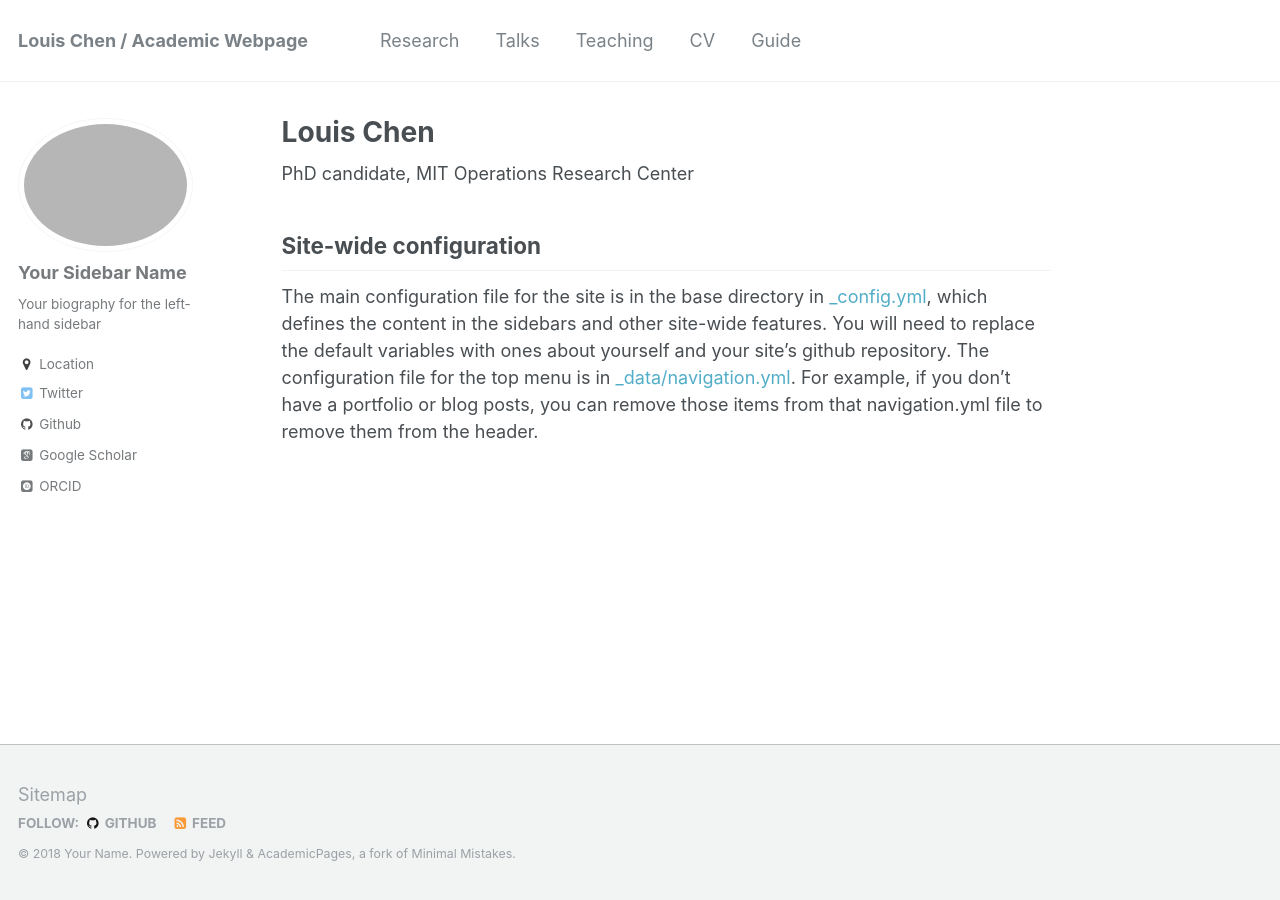
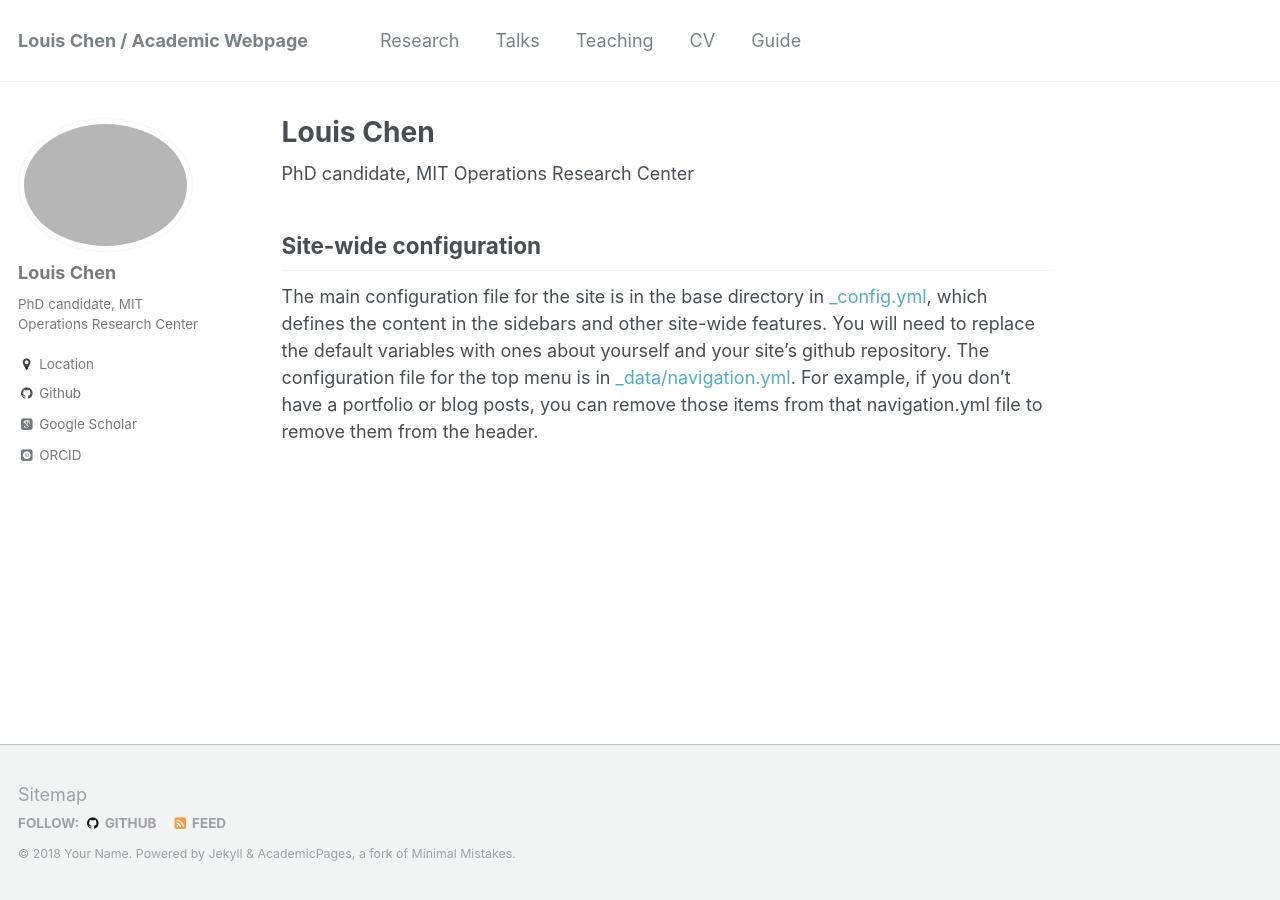
Before and after one commit to LouisLChen/LouisLChen.github.io, a Jekyll site: the page built from _pages/about.md, in a window 1280 px wide. Built offline with Jekyll 4.4.1, drawn with Linux system fonts in a browser that asks for light colours; some web fonts are replaced.

Commit message:
Update _config.yml

```diff
--- a/_config.yml
+++ b/_config.yml
@@ -79,9 +79,9 @@ analytics:
 
 # Site Author
 author:
-  name             : "Your Sidebar Name"
+  name             : "Louis Chen"
   avatar           : "profile.png"
-  bio              : "Your biography for the left-hand sidebar"
+  bio              : "PhD candidate, MIT Operations Research Center"
   location         : "Location"
   employer         :
   googlescholar    : "http://yourfullgooglescholarurl.com"
@@ -99,13 +99,13 @@ author:
   instagram        :
   lastfm           :
   linkedin         :
-  orcid            : "http://orcid.org/yourorcidurl"
+  orcid            : "https://orcid.org/0000-0001-5311-7294"
   pinterest        :
   soundcloud       :
   stackoverflow    : # http://stackoverflow.com/users/123456/username
   steam            :
   tumblr           :
-  twitter          : "replacethistwitterhandle"
+  twitter          :
   vine             :
   weibo            :
   xing             :
```
